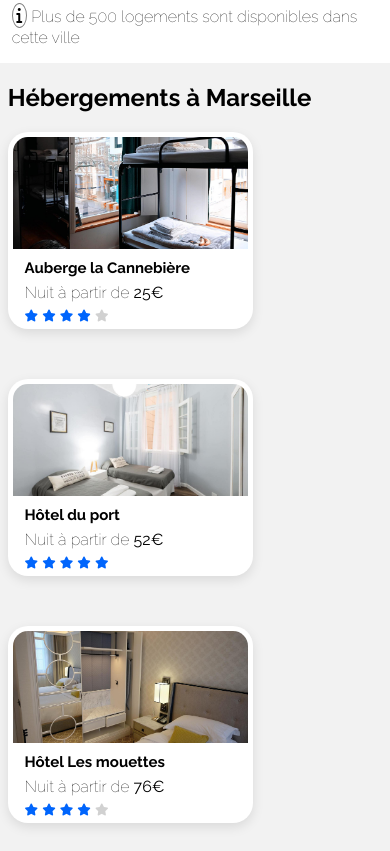
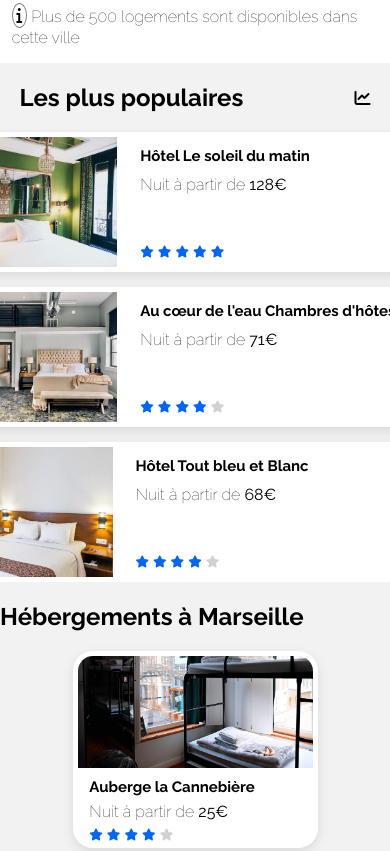
Before and after one commit to jntdev/JonathanMarois_2_10092021, a plain HTML site: page index.html in a window 390 px wide. Shown: the part 519-1370 px from the top of the page. Drawn offline with Linux system fonts and the light colour scheme.

Commit message:
mise a jour du responsive au 27sept

```diff
--- a/index.html
+++ b/index.html
@@ -71,11 +71,74 @@
         </p>
       </section>
       <!-- --------------------- Hebergement & Trends --------------------- -->
-      <section class="midpage flexrow">
+      <section class="flex midpage">
+        <!-- --------------------- Les plus populaires --------------------- -->
+        <aside>
+          <div class="titleAside flexrow">
+            <h2>Les plus populaires</h2>
+            <i class="fas fa-chart-line"></i>
+          </div>
+          <div class="container flexcol">
+            <div id="box" class="box flexrow">
+              <img
+                class="popvue"
+                src="images/hebergements/4_small/emile-guillemot-Bj_rcSC5XfE-unsplash.jpg"
+                alt=""
+              />
+              <div class="asidecontent">
+                <h3>Hôtel Le soleil du matin</h3>
+                <p>Nuit à partir de <span>128&euro;</span></p>
+                <div class="stars">
+                  <i class="fas fa-star fa-xs"></i>
+                  <i class="fas fa-star fa-xs"></i>
+                  <i class="fas fa-star fa-xs"></i>
+                  <i class="fas fa-star fa-xs"></i>
+                  <i class="fas fa-star fa-xs"></i>
+                </div>
+              </div>
+            </div>
+            <div id="box" class="box flexrow">
+              <img
+                class="popvue"
+                src="images/hebergements/4_small/aw-creative-VGs8z60yT2c-unsplash.jpg"
+                alt=""
+              />
+              <div class="asidecontent">
+                <h3>Au c&oelig;ur de l'eau Chambres d'hôtes</h3>
+                <p>Nuit à partir de <span>71&euro;</span></p>
+                <div class="stars">
+                  <i class="fas fa-star fa-xs"></i>
+                  <i class="fas fa-star fa-xs"></i>
+                  <i class="fas fa-star fa-xs"></i>
+                  <i class="fas fa-star fa-xs"></i>
+                  <i class="fas fa-star fa-xs grey"></i>
+                </div>
+              </div>
+            </div>
+            <div id="box" class="box flexrow">
+              <img
+                class="popvue"
+                src="images/hebergements/4_small/febrian-zakaria-sjvU0THccQA-unsplash.jpg"
+                alt=""
+              />
+              <div class="asidecontent">
+                <h3>Hôtel Tout bleu et Blanc</h3>
+                <p>Nuit à partir de <span>68&euro;</span></p>
+                <div class="stars">
+                  <i class="fas fa-star fa-xs"></i>
+                  <i class="fas fa-star fa-xs"></i>
+                  <i class="fas fa-star fa-xs"></i>
+                  <i class="fas fa-star fa-xs"></i>
+                  <i class="fas fa-star fa-xs grey"></i>
+                </div>
+              </div>
+            </div>
+          </div>
+        </aside>
         <section id="hebergement">
           <h2>Hébergements à Marseille</h2>
           <div class="container flexrow">
-            <div class="box">
+            <div id="box" class="box">
               <img
                 class="vue"
                 src="images/hebergements/3_medium/marcus-loke-WQJvWU_HZFo-unsplash.jpg"
@@ -93,7 +156,7 @@
                 </div>
               </div>
             </div>
-            <div class="box">
+            <div id="box" class="box">
               <img
                 class="vue"
                 src="images/hebergements/3_medium/fred-kleber-gTbaxaVLvsg-unsplash.jpg"
@@ -111,7 +174,7 @@
                 </div>
               </div>
             </div>
-            <div class="box">
+            <div id="box" class="box">
               <img
                 class="vue"
                 src="images/hebergements/3_medium/reisetopia-B8WIgxA_PFU-unsplash.jpg"
@@ -129,7 +192,7 @@
                 </div>
               </div>
             </div>
-            <div class="box">
+            <div id="box" class="box">
               <img
                 class="vue"
                 src="images/hebergements/3_medium/annie-spratt-Eg1qcIitAuA-unsplash.jpg"
@@ -147,7 +210,7 @@
                 </div>
               </div>
             </div>
-            <div class="box">
+            <div id="box" class="box">
               <img
                 class="vue"
                 src="images/hebergements/3_medium/nicate-lee-kT-ZyaiwBe0-unsplash.jpg"
@@ -165,7 +228,7 @@
                 </div>
               </div>
             </div>
-            <div class="box">
+            <div id="box" class="box">
               <img
                 class="vue"
                 src="images/hebergements/3_medium/febrian-zakaria-M6S1WvfW68A-unsplash.jpg"
@@ -186,70 +249,8 @@
           </div>
           <a class="seemore" href="#">Afficher plus</a>
         </section>
-        <!-- --------------------- Les plus populaires --------------------- -->
-        <aside>
-          <div class="titleAside flexrow">
-            <h2>Les plus populaires</h2>
-            <i class="fas fa-chart-line"></i>
-          </div>
-          <div class="container flexcol">
-            <div class="box flexrow">
-              <img
-                class="popvue"
-                src="images/hebergements/4_small/emile-guillemot-Bj_rcSC5XfE-unsplash.jpg"
-                alt=""
-              />
-              <div class="asidecontent">
-                <h3>Hôtel Le soleil du matin</h3>
-                <p>Nuit à partir de <span>128&euro;</span></p>
-                <div class="stars">
-                  <i class="fas fa-star fa-xs"></i>
-                  <i class="fas fa-star fa-xs"></i>
-                  <i class="fas fa-star fa-xs"></i>
-                  <i class="fas fa-star fa-xs"></i>
-                  <i class="fas fa-star fa-xs"></i>
-                </div>
-              </div>
-            </div>
-            <div class="box flexrow">
-              <img
-                class="popvue"
-                src="images/hebergements/4_small/aw-creative-VGs8z60yT2c-unsplash.jpg"
-                alt=""
-              />
-              <div class="asidecontent">
-                <h3>Au c&oelig;ur de l'eau Chambres d'hôtes</h3>
-                <p>Nuit à partir de <span>71&euro;</span></p>
-                <div class="stars">
-                  <i class="fas fa-star fa-xs"></i>
-                  <i class="fas fa-star fa-xs"></i>
-                  <i class="fas fa-star fa-xs"></i>
-                  <i class="fas fa-star fa-xs"></i>
-                  <i class="fas fa-star fa-xs grey"></i>
-                </div>
-              </div>
-            </div>
-            <div class="box flexrow">
-              <img
-                class="popvue"
-                src="images/hebergements/4_small/febrian-zakaria-sjvU0THccQA-unsplash.jpg"
-                alt=""
-              />
-              <div class="asidecontent">
-                <h3>Hôtel Tout bleu et Blanc</h3>
-                <p>Nuit à partir de <span>68&euro;</span></p>
-                <div class="stars">
-                  <i class="fas fa-star fa-xs"></i>
-                  <i class="fas fa-star fa-xs"></i>
-                  <i class="fas fa-star fa-xs"></i>
-                  <i class="fas fa-star fa-xs"></i>
-                  <i class="fas fa-star fa-xs grey"></i>
-                </div>
-              </div>
-            </div>
-          </div>
-        </aside>
       </section>
+
       <!-- --------------------- Activités --------------------- -->
       <section id="activites">
         <h2>Activités à Marseille</h2>
--- a/style.css
+++ b/style.css
@@ -58,6 +58,9 @@ span {
 
 .pad0 {
   padding: 0px;
+}
+.flex {
+  display: flex;
 }
 
 .flexrow {
@@ -219,7 +222,7 @@ nav > ul > li {
 /* top mainsection */
 
 .midpage {
-  display: flex;
+  flex-direction: row-reverse;
   flex-wrap: wrap;
   padding: 2%;
   justify-content: space-around;
@@ -478,8 +481,57 @@ li > h2 {
     height: auto;
   }
 }
+@media (max-width: 991px) {
+  #hebergement,
+  aside {
+    width: 100%;
+    border-radius: 0;
+    padding: 0;
+    margin: 0;
+    /* align-items: center; */
+  }
+
+  #hebergement > .container {
+    justify-content: space-around;
+  }
+
+  aside > .container {
+    align-items: center;
+    height: 450px;
+    padding: 0;
+  }
+
+  .midpage {
+    padding: 0;
+    flex-direction: column;
+  }
+}
 
 @media (max-width: 680px) {
+  .midpage {
+    padding: 0;
+    margin: 0;
+  }
+  #hebergement,
+  aside {
+    width: 100%;
+
+    border-radius: 0;
+    margin: 0 auto;
+  }
+
+  #hebergement > .container {
+    margin: 0 auto;
+  }
+
+  #box {
+    width: 456px;
+  }
+
+  .vue {
+    object-position: 0 70%;
+  }
+
   .splitter {
     width: 100%;
     min-width: unset;
```
